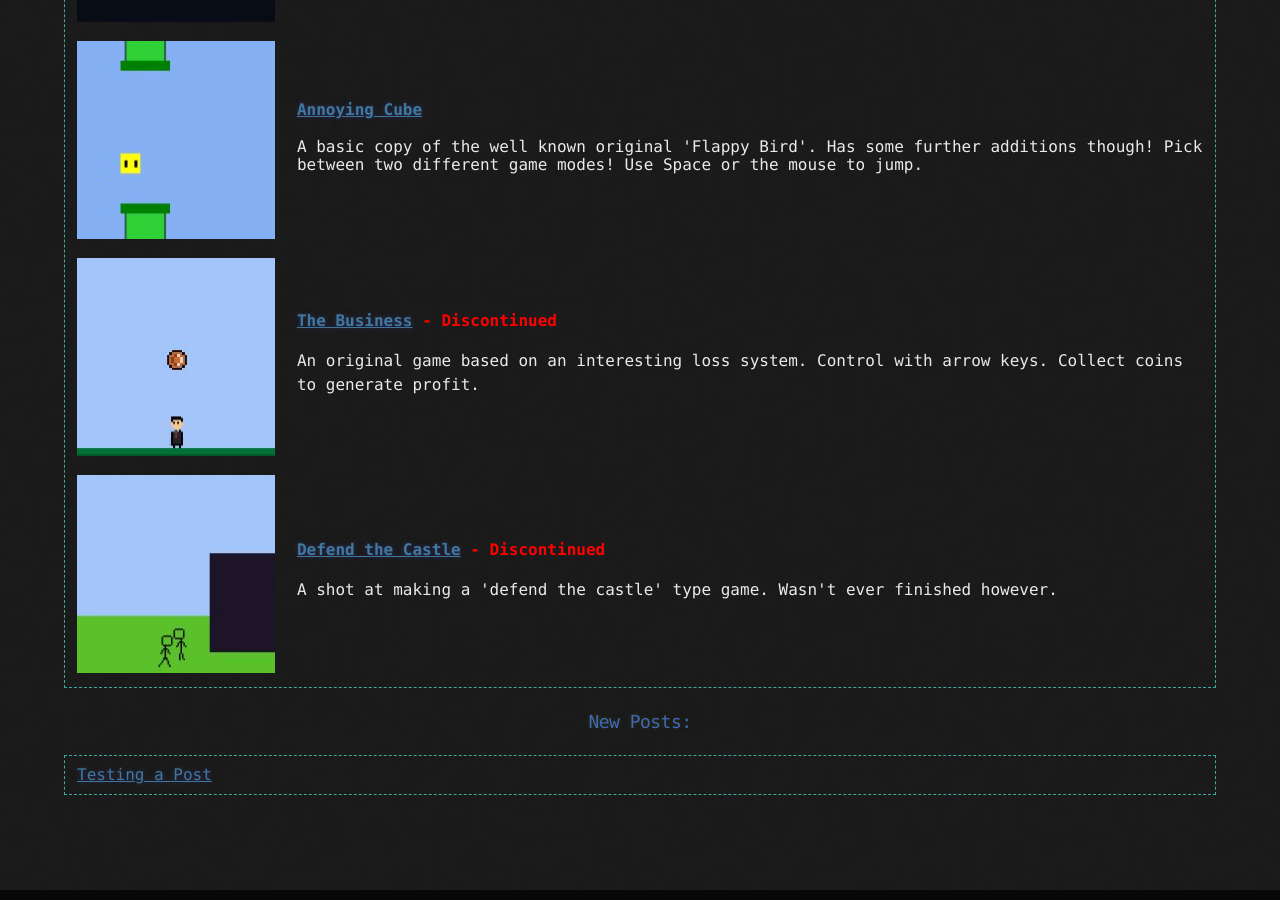
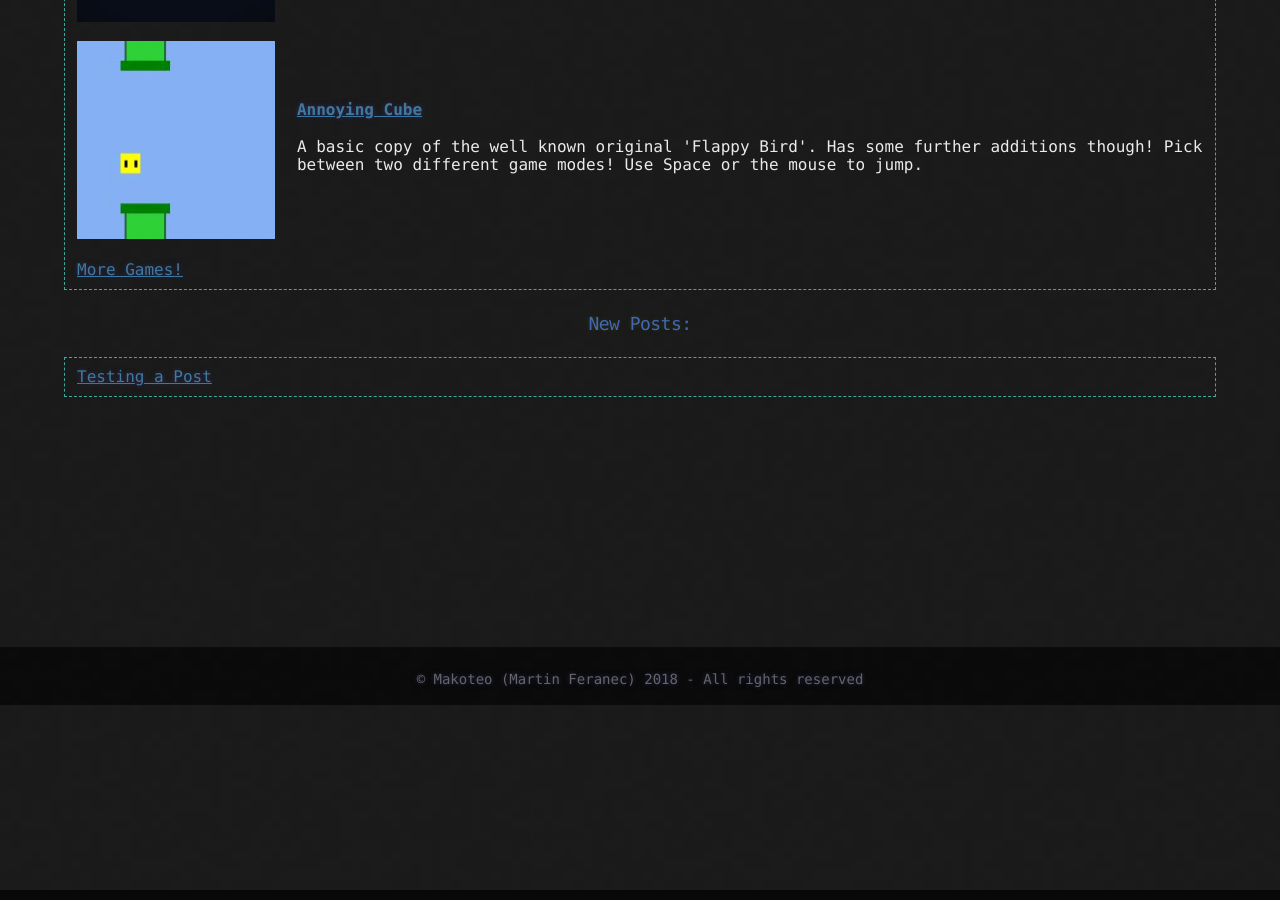
Before and after one commit to makoteo/blog, a Jekyll site: the page built from index.md, in a window 1280 px wide and 900 px high, scrolled down 635 px. Built offline with Jekyll 4.4.1, drawn with Linux system fonts in a browser that asks for light colours.

Commit message:
Hmmm I think it's working...

```diff
--- a/index.md
+++ b/index.md
@@ -27,12 +27,7 @@ Welcome to the website.
         <td><a href="./games/flying-cube/index.html"><b>Annoying Cube</b></a> <br> <p style="line-height:1.1;">A basic copy of the well known original 'Flappy Bird'. Has some further additions though! Pick between two different game modes! Use Space or the mouse to jump. </p></td>
     </tr>
     <tr class="all unofficial">
-        <td><a href="./games/the-business-dev/index.html"><img src="/blog/assets/PageImages/BusinessNotScaled.jpg"></a></td>
-        <td><a href="./games/the-business-dev/index.html"><b>The Business</b></a> <b style="color:red;">- Discontinued</b> <br> <p>An original game based on an interesting loss system. Control with arrow keys. Collect coins to generate profit. </p></td>
-    </tr>
-    <tr class="all unofficial">
-        <td><a href="./games/defend-the-castle/index.html"><img src="/blog/assets/PageImages/SideScrollerThingyThing.jpg"></a></td>
-        <td><a href="./games/defend-the-castle/index.html"><b>Defend the Castle</b></a> <b style="color:red;">- Discontinued</b> <br> <p>A shot at making a 'defend the castle' type game. Wasn't ever finished however.</p></td>
+        <td><a href="./games">More Games!</a></td>
     </tr>
 </table>
 
```
